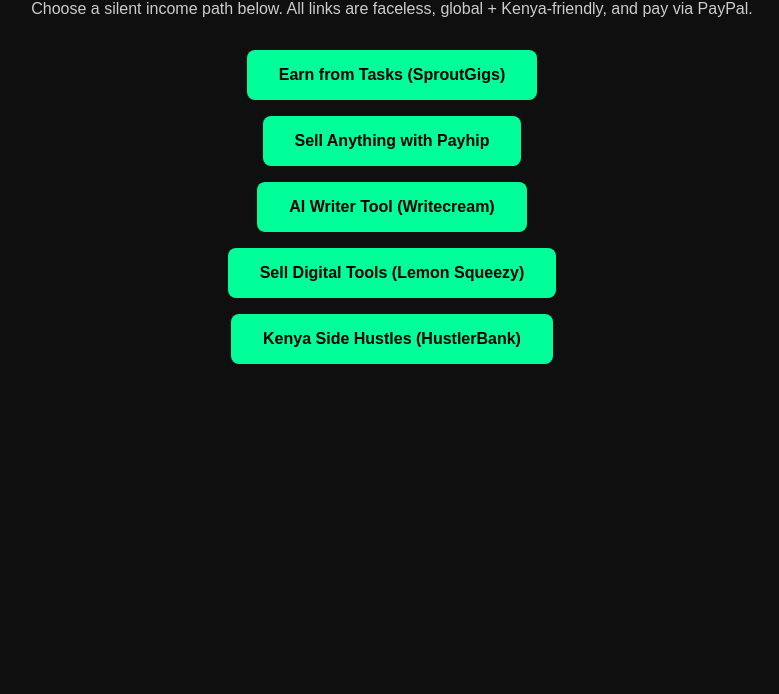
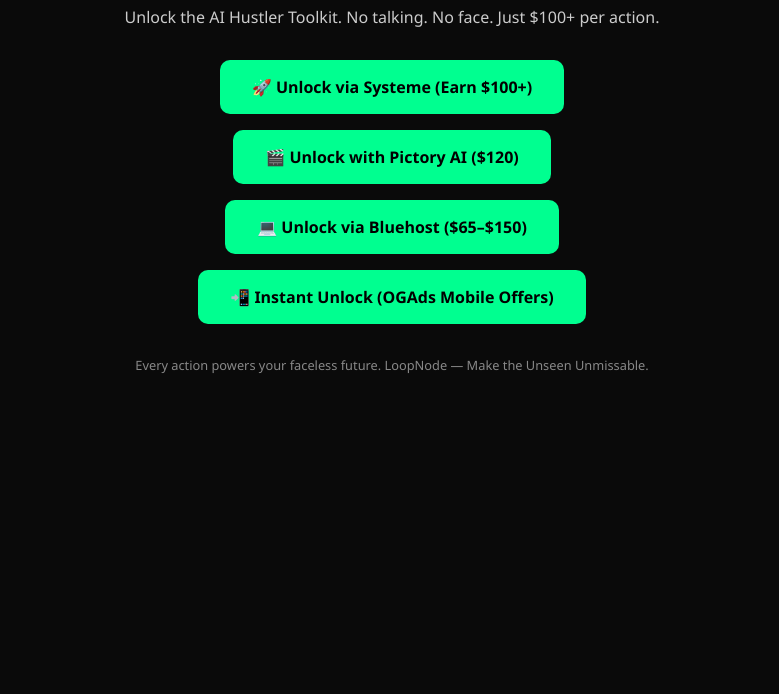
Before and after one commit to Johannestyger43/loopnodehub, a plain HTML site: page index.html in a window 1280 px wide. Shown: the part 106-800 px from the top of the page, without its empty margins (248-1027 px from the left). Drawn offline with Linux system fonts and the light colour scheme.

Commit message:
Add files via upload

```diff
--- a/index.html
+++ b/index.html
@@ -1,15 +1,16 @@
+
 <!DOCTYPE html>
 <html lang="en">
 <head>
   <meta charset="UTF-8">
+  <title>LoopNode — $0 to $1,000 System</title>
   <meta name="viewport" content="width=device-width, initial-scale=1.0">
-  <title>LoopNode Affiliate Hub</title>
   <style>
     body {
       margin: 0;
       padding: 2rem;
-      font-family: Arial, sans-serif;
-      background: #0f0f0f;
+      font-family: 'Segoe UI', sans-serif;
+      background: #0a0a0a;
       color: #fff;
       text-align: center;
     }
@@ -18,35 +19,40 @@
       margin-bottom: 0.5rem;
     }
     p {
-      font-size: 1rem;
       color: #ccc;
       margin-bottom: 2rem;
     }
     .button {
       display: block;
+      background: #00ff90;
+      color: #000;
+      padding: 1rem 2rem;
       margin: 1rem auto;
-      padding: 1rem 2rem;
-      background: #00ff99;
-      color: #000;
+      width: fit-content;
+      border-radius: 10px;
+      font-weight: bold;
       text-decoration: none;
-      border-radius: 8px;
-      font-weight: bold;
-      transition: background 0.3s;
-      width: fit-content;
+      transition: 0.3s;
     }
     .button:hover {
       background: #00cc77;
     }
+    .note {
+      font-size: 0.8rem;
+      color: #888;
+      margin-top: 2rem;
+    }
   </style>
 </head>
 <body>
-  <h1>LoopNode Affiliate Hub</h1>
-  <p>Choose a silent income path below. All links are faceless, global + Kenya-friendly, and pay via PayPal.</p>
+  <h1>LoopNode: $0 → $1,000 Passive System</h1>
+  <p>Unlock the AI Hustler Toolkit. No talking. No face. Just $100+ per action.</p>
 
-  <a class="button" href="https://sproutgigs.com/?ref=YourUsername" target="_blank">Earn from Tasks (SproutGigs)</a>
-  <a class="button" href="https://payhip.com/?af=YourAffiliateID" target="_blank">Sell Anything with Payhip</a>
-  <a class="button" href="https://writecream.com?ref=YourAffiliateID" target="_blank">AI Writer Tool (Writecream)</a>
-  <a class="button" href="https://lemonsqueezy.com/affiliates" target="_blank">Sell Digital Tools (Lemon Squeezy)</a>
-  <a class="button" href="https://hustlerbank.com/affiliate" target="_blank">Kenya Side Hustles (HustlerBank)</a>
+  <a class="button" href="https://systeme.io?sa=sa009876" target="_blank">🚀 Unlock via Systeme (Earn $100+)</a>
+  <a class="button" href="https://pictory.ai/?ref=johndemainkey" target="_blank">🎬 Unlock with Pictory AI ($120)</a>
+  <a class="button" href="https://www.bluehost.com/track/johannesweb" target="_blank">💻 Unlock via Bluehost ($65–$150)</a>
+  <a class="button" href="https://ogmobi.com/smartlink/yourID" target="_blank">📲 Instant Unlock (OGAds Mobile Offers)</a>
+
+  <p class="note">Every action powers your faceless future. LoopNode — Make the Unseen Unmissable.</p>
 </body>
 </html>
```
